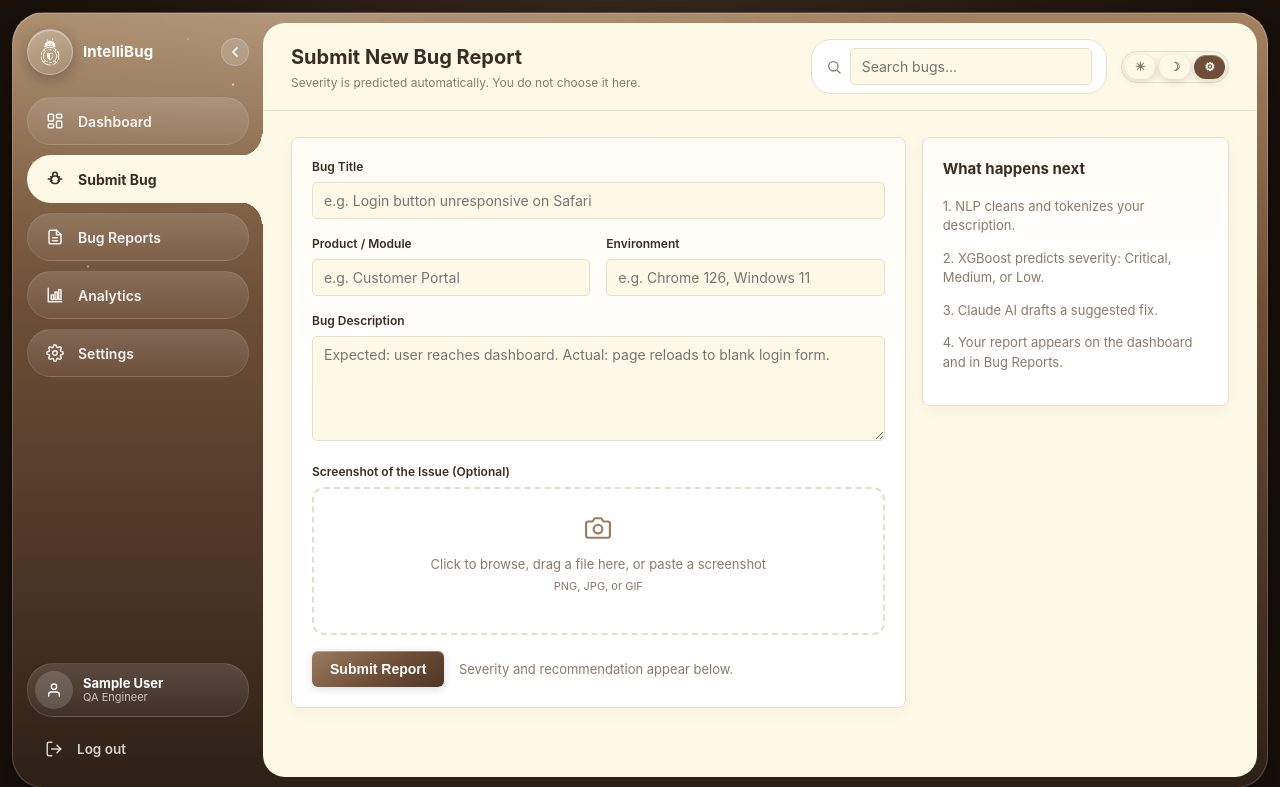
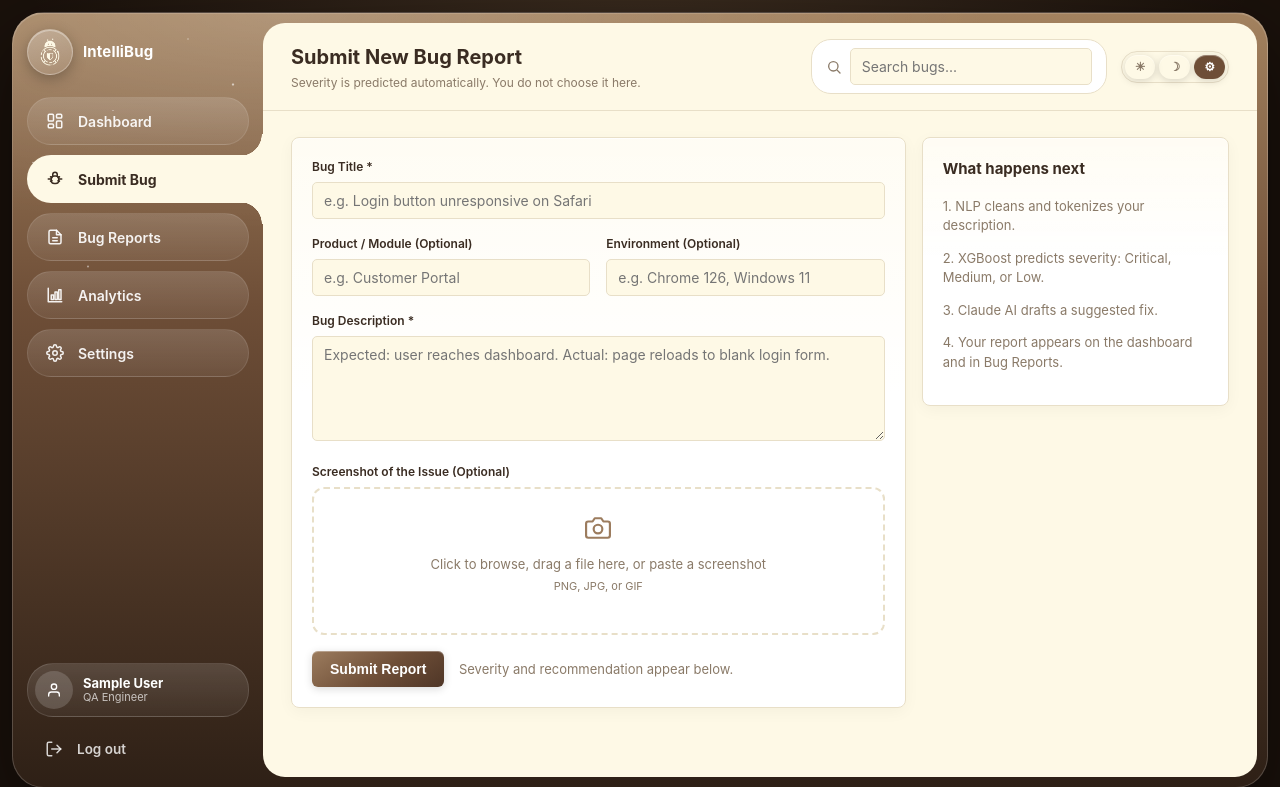
Before and after one commit to leehana312/IntelliBug-FYP, a Flask app: page /submit in a window 1280 px wide. Shown: the top 787 px of the page. Run offline with Flask 3, Linux system fonts and the light colour scheme; the visitor is signed in with stand-in values (Sample User, id 1); parts of the project's set-up code (start-up, migrations or seed data) failed here and were passed over; some libraries are stand-ins or nearby versions.

Commit message:
update ui and small function

```diff
--- a/static/theme.css
+++ b/static/theme.css
@@ -399,13 +399,12 @@ html[data-rail="collapsed"] .sidebar { width: 88px; }
     radial-gradient(1.4px 1.4px at 30% 78%, rgba(255,255,255,0.7), transparent 100%);
 }
 
-/* header: round logo badge, brand name, collapse chevron */
+/* header: round logo badge (doubles as the collapse/expand toggle), brand name */
 .rail-head {
   position: relative;
   display: flex;
   align-items: center;
   gap: 10px;
-  padding-right: 14px;
   margin-bottom: 22px;
   height: 46px;
 }
@@ -438,25 +437,6 @@ html[data-rail="collapsed"] .sidebar { width: 88px; }
   flex: 1;
   overflow: hidden;
 }
-
-.rail-toggle {
-  width: 28px;
-  height: 28px;
-  flex-shrink: 0;
-  margin: 0;
-  padding: 0;
-  border-radius: 50%;
-  border: 1px solid rgba(255,255,255,0.2);
-  background: rgba(255,255,255,0.16);
-  color: #fff;
-  box-shadow: none;
-  display: flex;
-  align-items: center;
-  justify-content: center;
-}
-.rail-toggle::after { display: none; }
-.rail-toggle:hover { background: rgba(255,255,255,0.28); transform: none; box-shadow: none; }
-.rail-toggle svg { transition: transform 0.25s ease; }
 
 /* nav: glass pills; the active one bleeds into the page */
 .rail-nav {
@@ -591,12 +571,10 @@ html[data-rail="collapsed"] .sidebar { width: 88px; }
 
 /* collapsed rail: icon circles only */
 html[data-rail="collapsed"] .rail-brand,
-html[data-rail="collapsed"] .rail-toggle,
 html[data-rail="collapsed"] .rail-nav a span,
 html[data-rail="collapsed"] .rail-user-text,
 html[data-rail="collapsed"] .rail-logout span { display: none; }
 
-html[data-rail="collapsed"] .rail-head { padding-right: 0; }
 html[data-rail="collapsed"] .rail-nav a,
 html[data-rail="collapsed"] .rail-nav a.active {
   width: 48px;
--- a/templates/base.html
+++ b/templates/base.html
@@ -34,7 +34,6 @@
         <img src="{{ url_for('static', filename='intellibug_mark_light.png') }}" alt="IntelliBug">
       </button>
       <span class="rail-brand">IntelliBug</span>
-      <button type="button" class="rail-toggle" id="sidebar-toggle" title="Collapse menu">{{ icons.chevron_left() }}</button>
     </div>
 
     <nav class="rail-nav">
@@ -97,16 +96,15 @@
 </div>
 
 <script>
-  // Rail: chevron collapses to icons, the round badge expands it again.
+  // Rail: the round badge toggles collapsed/expanded both ways.
   const rootEl = document.documentElement;
   function setRail(collapsed) {
     if (collapsed) rootEl.setAttribute('data-rail', 'collapsed');
     else rootEl.removeAttribute('data-rail');
     localStorage.setItem('sidebarCollapsed', collapsed ? 'true' : 'false');
   }
-  document.getElementById('sidebar-toggle').addEventListener('click', () => setRail(true));
   document.getElementById('rail-badge').addEventListener('click', () => {
-    if (rootEl.getAttribute('data-rail') === 'collapsed') setRail(false);
+    setRail(rootEl.getAttribute('data-rail') !== 'collapsed');
   });
 
   const themeButtons = document.querySelectorAll('#theme-toggle button');
--- a/templates/submit_bug.html
+++ b/templates/submit_bug.html
@@ -11,23 +11,23 @@
   <div class="card">
     <form id="bug-form" enctype="multipart/form-data">
       <div class="form-row">
-        <label for="title">Bug Title</label>
+        <label for="title">Bug Title *</label>
         <input type="text" id="title" name="title" placeholder="e.g. Login button unresponsive on Safari" required>
       </div>
 
       <div class="form-row form-row-split">
         <div>
-          <label for="product">Product / Module</label>
+          <label for="product">Product / Module (Optional)</label>
           <input type="text" id="product" name="product" placeholder="e.g. Customer Portal">
         </div>
         <div>
-          <label for="environment">Environment</label>
+          <label for="environment">Environment (Optional)</label>
           <input type="text" id="environment" name="environment" placeholder="e.g. Chrome 126, Windows 11">
         </div>
       </div>
 
       <div class="form-row">
-        <label for="description">Bug Description</label>
+        <label for="description">Bug Description *</label>
         <textarea id="description" name="description" rows="5" placeholder="Expected: user reaches dashboard. Actual: page reloads to blank login form." required></textarea>
       </div>
 
```
